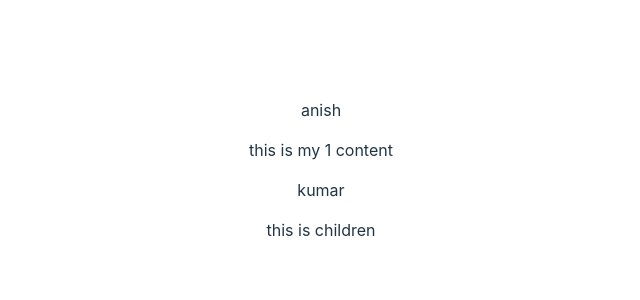
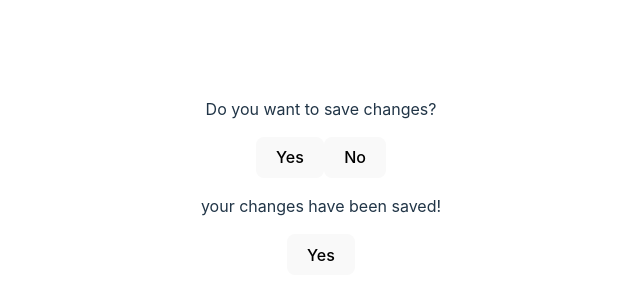
Before and after one commit to anishkumar127/React-a-way-to-get-better, a React (Vite) app: page / in a window 1280 px wide. Shown: the part 222-522 px from the top of the page, without its empty margins (319-959 px from the left). Built offline with nearby package versions, Linux system fonts and the light colour scheme.

Commit message:
testing 2

```diff
--- a/src/App.jsx
+++ b/src/App.jsx
@@ -2,6 +2,7 @@ import { useState } from "react";
 import reactLogo from "./assets/react.svg";
 import "./App.css";
 import Feed from "./components/Feed";
+import Modal from "./components/Modal";
 function App() {
   const tweets = [
     {
@@ -21,11 +22,19 @@ function App() {
   ];
   return (
     <>
-      <Feed name={tweets[0].name}>
-        {tweets[0].content}
-      </Feed>
 
-      <Feed name={tweets[1].name}> this is children </Feed>
+
+
+    <Modal>
+    <p> Do you want to save changes?</p>
+    <button>Yes</button>
+    <button>No</button>
+    </Modal>
+    <Modal>
+
+    <p>your changes have been saved!</p>
+    <button>Yes</button>
+    </Modal>
     </>
   );
 }
--- /dev/null
+++ b/src/components/Modal.jsx
@@ -0,0 +1,11 @@
+import React from 'react'
+
+const Modal = (props) => {
+  return (
+    <div>
+        {props.children}
+    </div>
+  )
+}
+
+export default Modal
```
